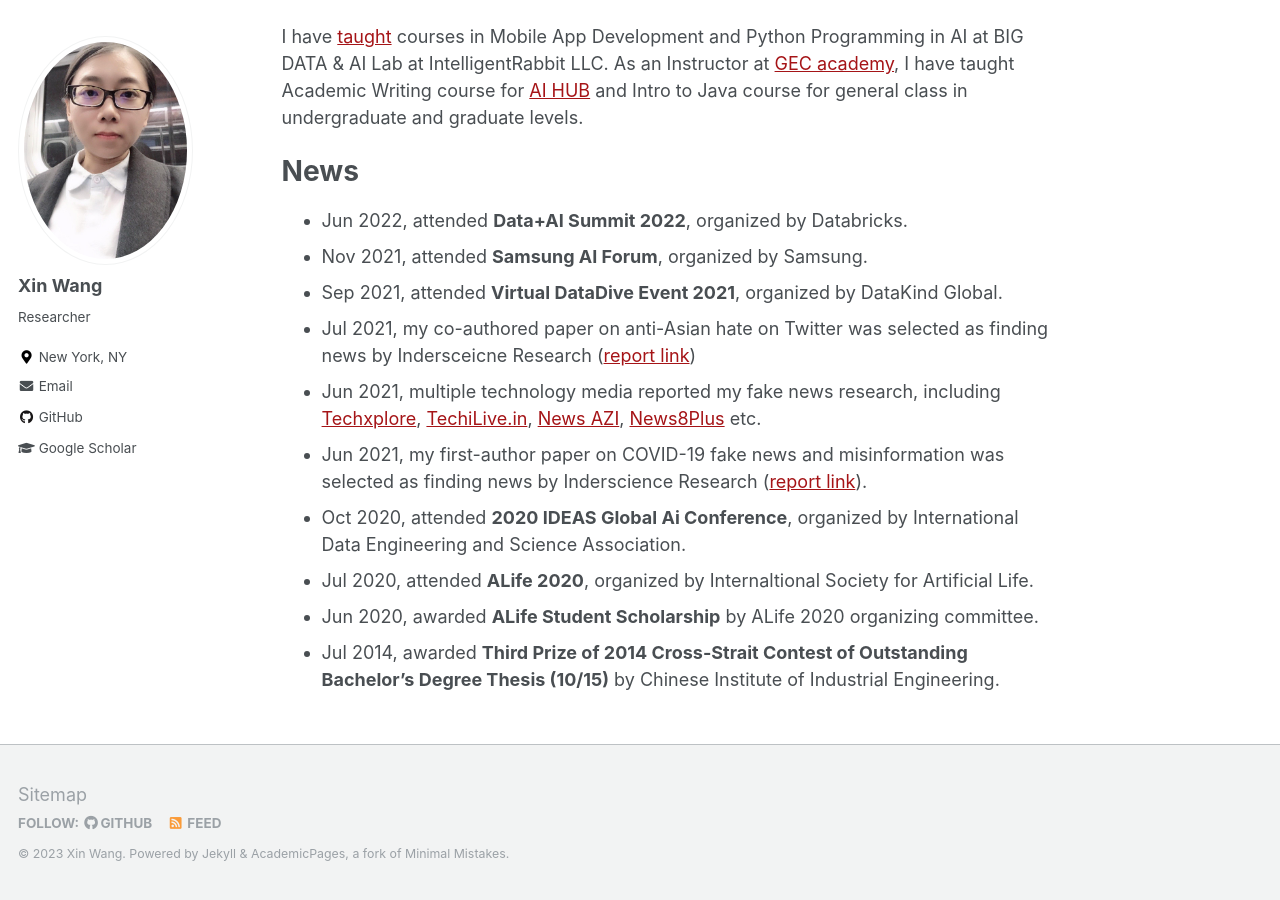
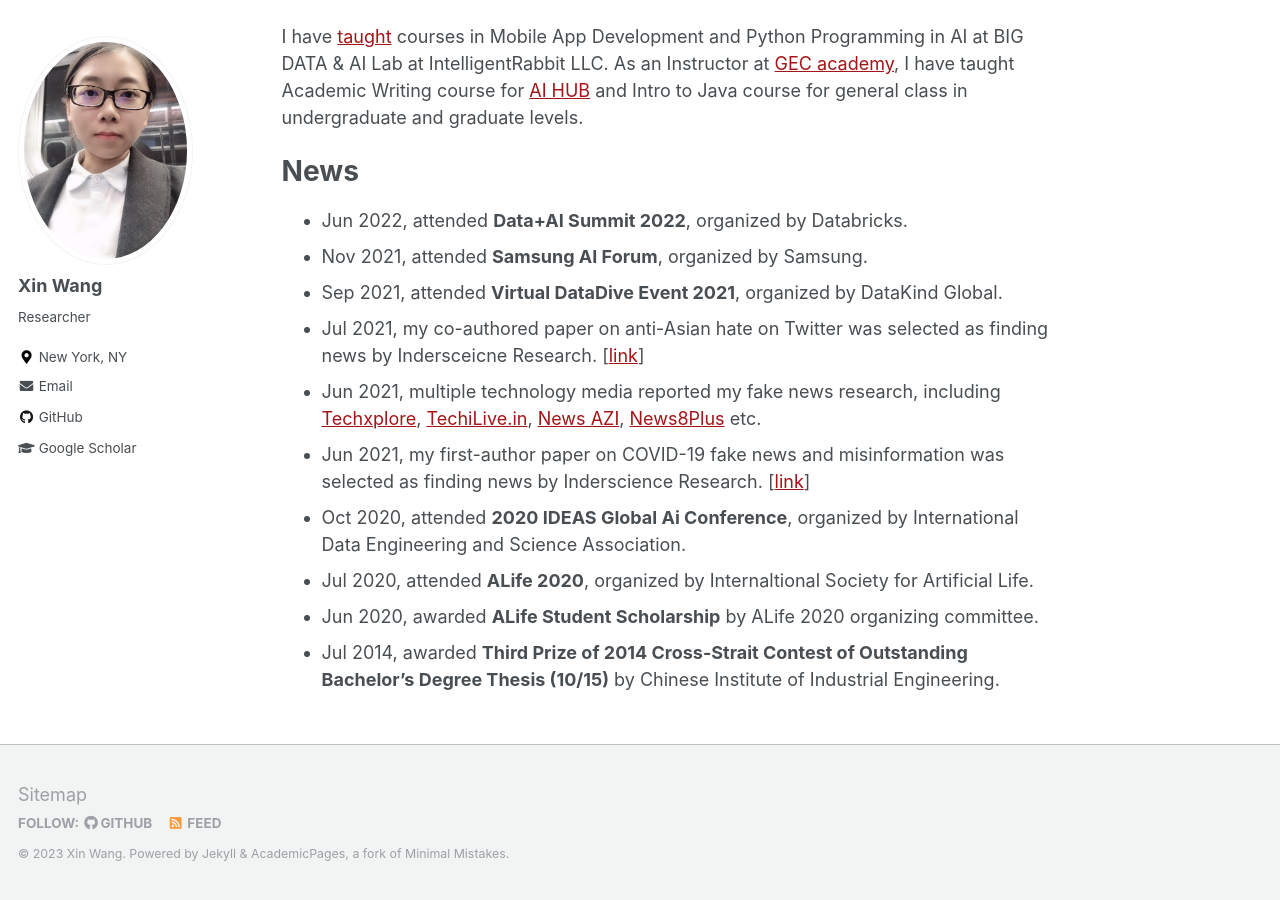
Before and after one commit to xin-wang-kr/xin-wang-kr.github.io, a Jekyll site: the page built from _pages/about.md, in a window 1280 px wide and 900 px high, scrolled down 774 px. Built offline with Jekyll 4.4.1, drawn with Linux system fonts in a browser that asks for light colours.

Commit message:
Update about.md

```diff
--- a/_pages/about.md
+++ b/_pages/about.md
@@ -39,9 +39,9 @@
 * Jun 2022, attended __Data+AI Summit 2022__, organized by Databricks.
 * Nov 2021, attended __Samsung AI Forum__, organized by Samsung.
 * Sep 2021, attended __Virtual DataDive Event 2021__, organized by DataKind Global.
-* Jul 2021, my co-authored paper on anti-Asian hate on Twitter was selected as finding news by Indersceicne Research ([report link](https://sciencespot.co.uk/covid-19-related-xenophobia.html))
+* Jul 2021, my co-authored paper on anti-Asian hate on Twitter was selected as finding news by Indersceicne Research. [[link](https://sciencespot.co.uk/covid-19-related-xenophobia.html)]
 * Jun 2021, multiple technology media reported my fake news research, including [Techxplore](https://techxplore.com/news/2021-06-fake-news.html), [TechiLive.in](https://techilive.in/editing-out-fake-news/), [News AZI](https://newsazi.com/editing-out-fake-news/), [News8Plus](https://news8plus.com/editing-out-fake-news/) etc.
-* Jun 2021, my first-author paper on COVID-19 fake news and misinformation was selected as finding news by Inderscience Research ([report link](https://sciencespot.co.uk/editing-out-fake-news.html)).
+* Jun 2021, my first-author paper on COVID-19 fake news and misinformation was selected as finding news by Inderscience Research. [[link](https://sciencespot.co.uk/editing-out-fake-news.html)]
 * Oct 2020, attended __2020 IDEAS Global Ai Conference__, organized by International Data Engineering and Science Association.
 * Jul 2020, attended __ALife 2020__, organized by Internaltional Society for Artificial Life.
 * Jun 2020, awarded __ALife Student Scholarship__ by ALife 2020 organizing committee.
```
